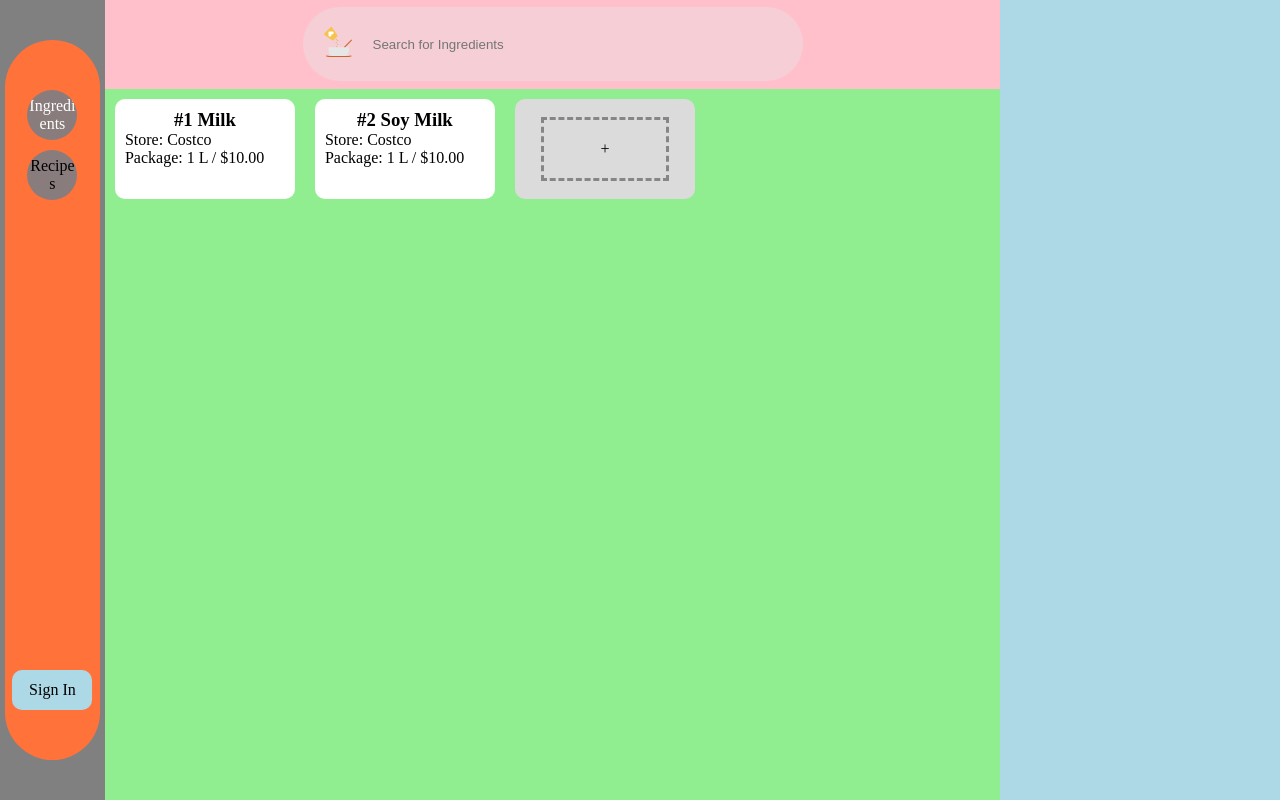
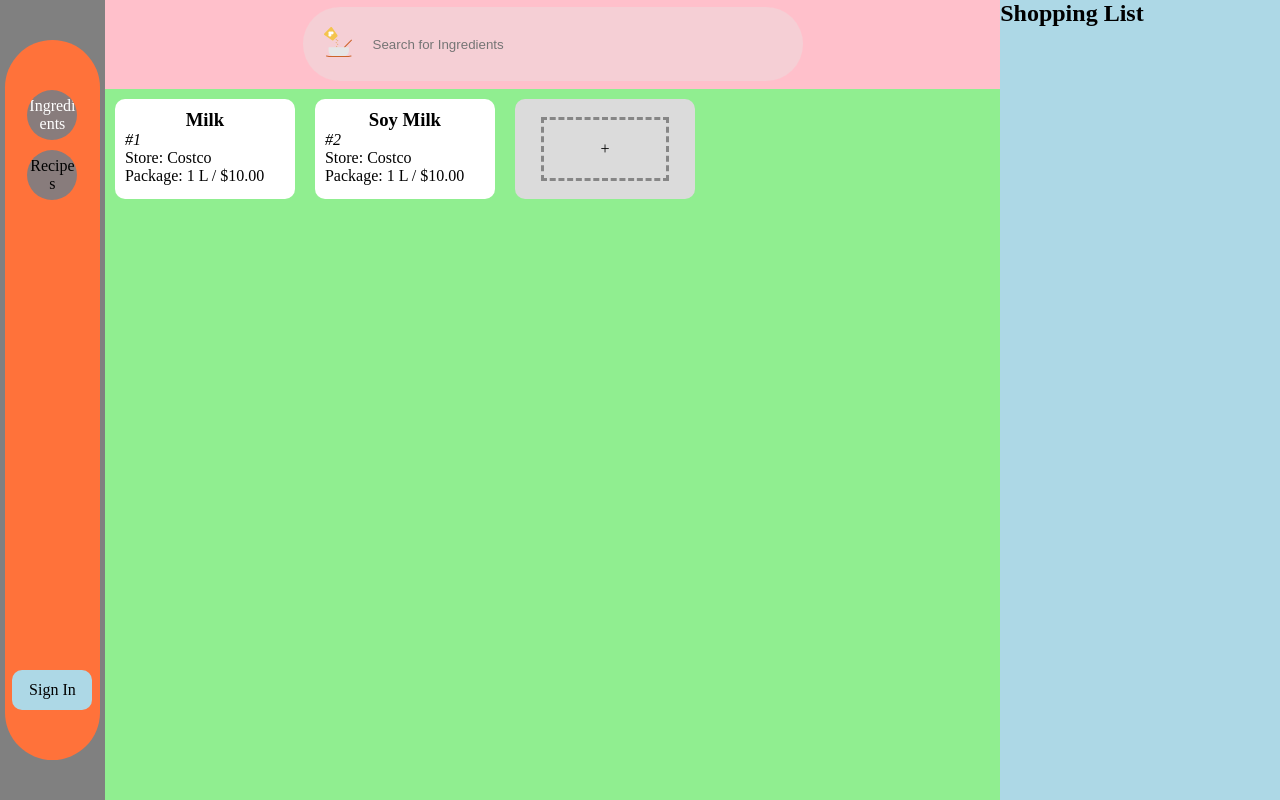
Before and after one commit to mtwangyugeng/meal-plan, a Svelte app: page / in a window 1280 px wide. Built offline with nearby package versions, Linux system fonts and the light colour scheme.

Commit message:
Layout update: shopping list

```diff
--- a/src/layouts/ItemsContainer/Ingredients/IngredientCard.svelte
+++ b/src/layouts/ItemsContainer/Ingredients/IngredientCard.svelte
@@ -9,7 +9,8 @@
 
 
 <div class="Card">
-    <h3>#{id} {name}</h3>
+    <h3>{name}</h3>
+    <i>#{id}</i>
     <p>Store: {store}</p>
     <p>Package: {amount} {unit} / ${(price/100.00).toFixed(2)}</p>
 </div>
--- a/src/layouts/MainContainer.svelte
+++ b/src/layouts/MainContainer.svelte
@@ -2,7 +2,7 @@
 import ItemsContainer from "./ItemsContainer/ItemsContainer.svelte";
 import LeftBar from "./LeftBar/LeftBar.svelte";
 import SearchBar from "./SearchBar.svelte";
-import ShoppingList from "./ShoppingList.svelte";
+import ShoppingList from "./ShoppingList/ShoppingList.svelte";
 
 
 </script>
--- a/src/layouts/SearchBar.svelte
+++ b/src/layouts/SearchBar.svelte
@@ -6,7 +6,7 @@
     import IngredientIcon from "$src/assets/IngredientIcon.svelte"
     import RecipeIcon from "$src/assets/RecipeIcon.svelte"
 
-    import {TABS, currTab} from "$src/stores/Tab"
+    import {currTab} from "$src/stores/Tab"
     import { fly } from 'svelte/transition';
 </script>
 
--- a/src/layouts/ShoppingList.svelte
+++ /dev/null
@@ -1,6 +0,0 @@
-<script>
-
-</script>
-
-<div class="ShoppingList">
-</div>
--- /dev/null
+++ b/src/layouts/ShoppingList/ShoppingList.svelte
@@ -0,0 +1,21 @@
+<script>
+import { getIngredientById } from "$src/stores/Ingredients";
+
+import { listItems } from "$src/stores/ShoppingList";
+import { flip } from 'svelte/animate';
+import ListItem from "./ListItem.svelte";
+
+</script>
+
+<div class="ShoppingList">
+    <div class="container">
+        <h2>
+            Shopping List
+        </h2>
+        {#each $listItems as listitem (listitem.id)}
+            <span animate:flip="{{duration: 200}}">
+                <ListItem {...listitem} />
+            </span>
+        {/each}
+    </div>
+</div>
--- a/src/stores/Ingredients.js
+++ b/src/stores/Ingredients.js
@@ -1,4 +1,4 @@
-import {writable} from "svelte/store"
+import {writable, get} from "svelte/store"
 
 export const ingredients = writable(
     [{
@@ -16,4 +16,9 @@ export const ingredients = writable(
         amount: 1,
         price: 1000,
         store: 'Costco'
-    }])
+    }]);
+
+export const getIngredientById = (id) => {
+    const res = get(ingredients).find(ingredient => ingredient.id == id);
+    return res;
+}
--- a/src/stores/ShoppingList.js
+++ b/src/stores/ShoppingList.js
@@ -1 +1,9 @@
 import {writable} from "svelte/store"
+
+export const listItems = writable([
+    {
+        id: 1,
+        ingredient_id: 1,
+        amount: 2
+    }
+]);
```
Also changed, not shown: src/layouts/ShoppingList/ListItem.svelte (added).
